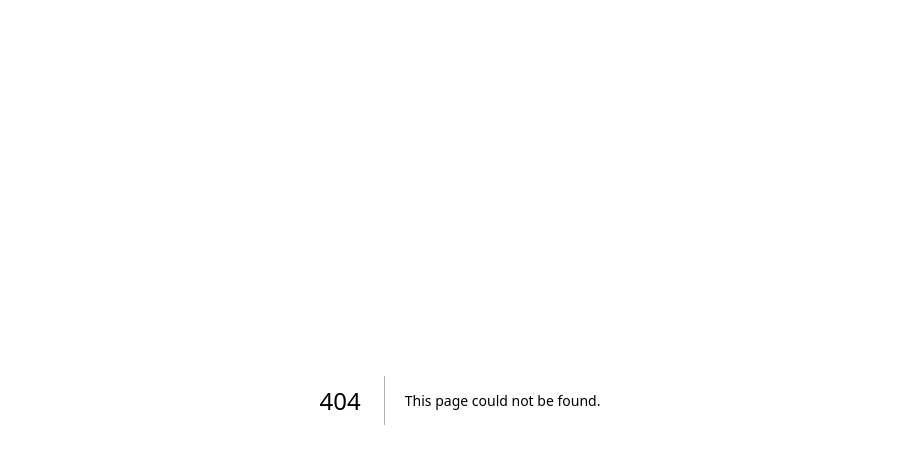
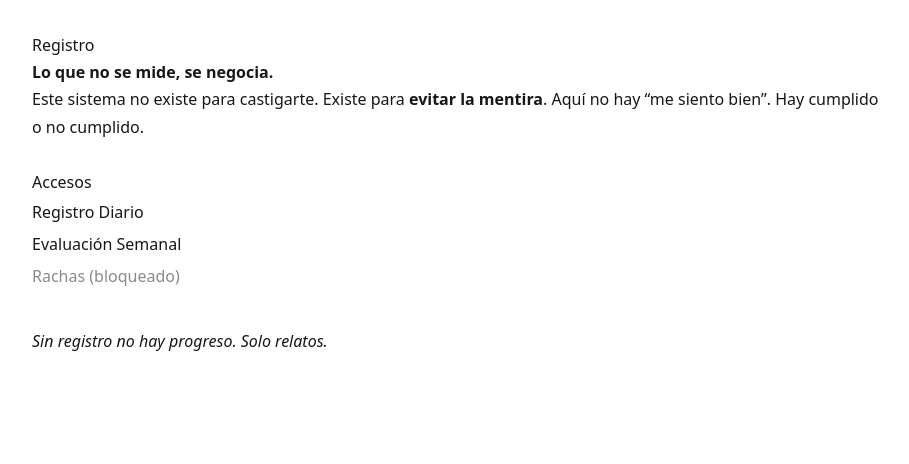
Before and after one commit to oriolrinconr-lang/nextjs-boilerplate, a Next.js app: page /registro in a window 1280 px wide. Before the commit this address had no page. Shown: the top 464 px of the page, without its empty margins (180-1089 px from the left). Built offline with nearby package versions, Linux system fonts and the light colour scheme.

Commit message:
Add Registro index

```diff
--- /dev/null
+++ b/app/registro/page.tsx
@@ -0,0 +1,28 @@
+import Link from "next/link";
+
+export default function Registro() {
+  return (
+    <main style={{ maxWidth: 920, margin: "0 auto", padding: 32, fontFamily: "system-ui", lineHeight: 1.7 }}>
+      <h1>Registro</h1>
+      <p><strong>Lo que no se mide, se negocia.</strong></p>
+
+      <p>
+        Este sistema no existe para castigarte. Existe para <strong>evitar la mentira</strong>.
+        Aquí no hay “me siento bien”. Hay cumplido o no cumplido.
+      </p>
+
+      <section style={{ marginTop: 28 }}>
+        <h2>Accesos</h2>
+        <ul style={{ lineHeight: 2 }}>
+          <li><Link href="/registro/diario">Registro Diario</Link></li>
+          <li><Link href="/registro/semanal">Evaluación Semanal</Link></li>
+          <li style={{ opacity: 0.5 }}>Rachas (bloqueado)</li>
+        </ul>
+      </section>
+
+      <p style={{ marginTop: 36 }}>
+        <em>Sin registro no hay progreso. Solo relatos.</em>
+      </p>
+    </main>
+  );
+}
```
